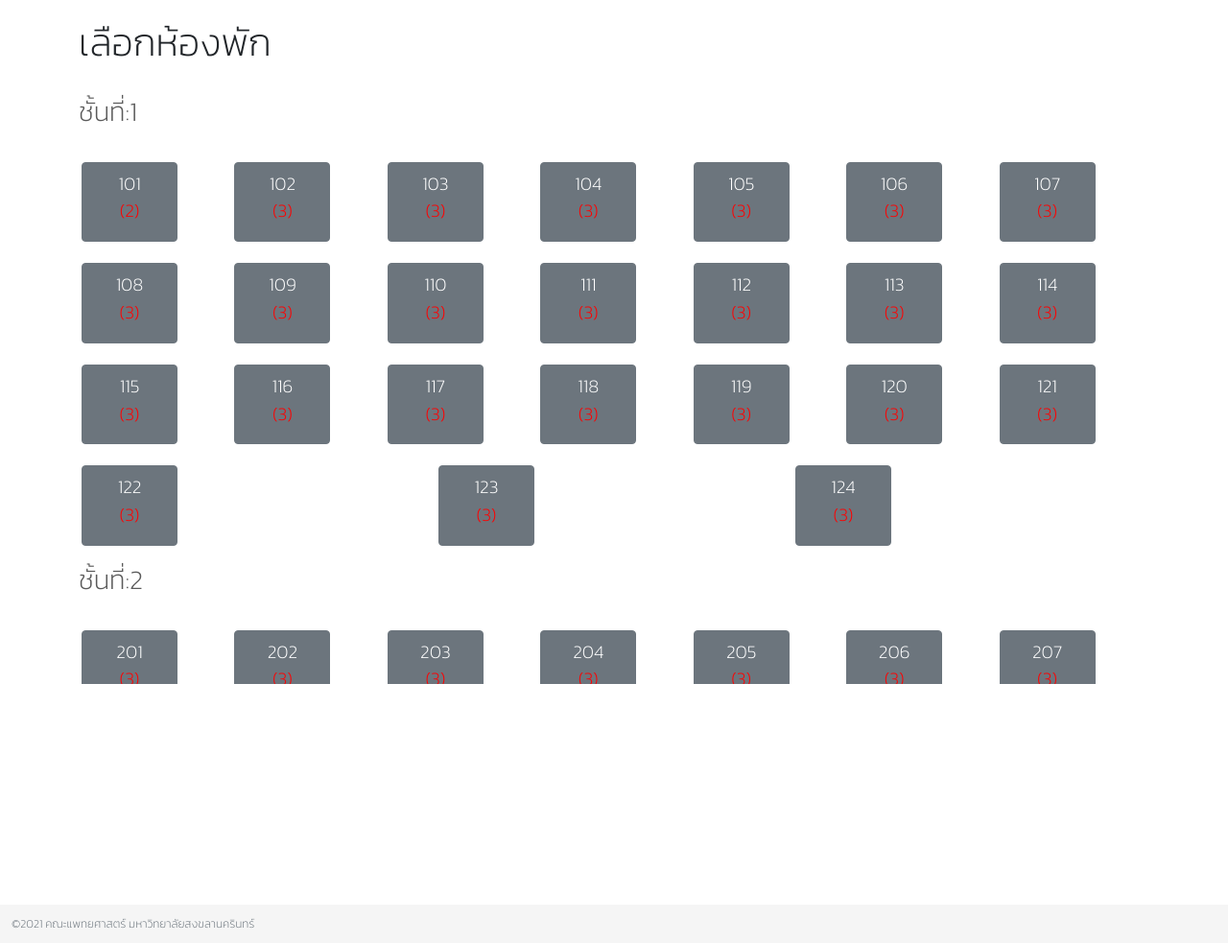
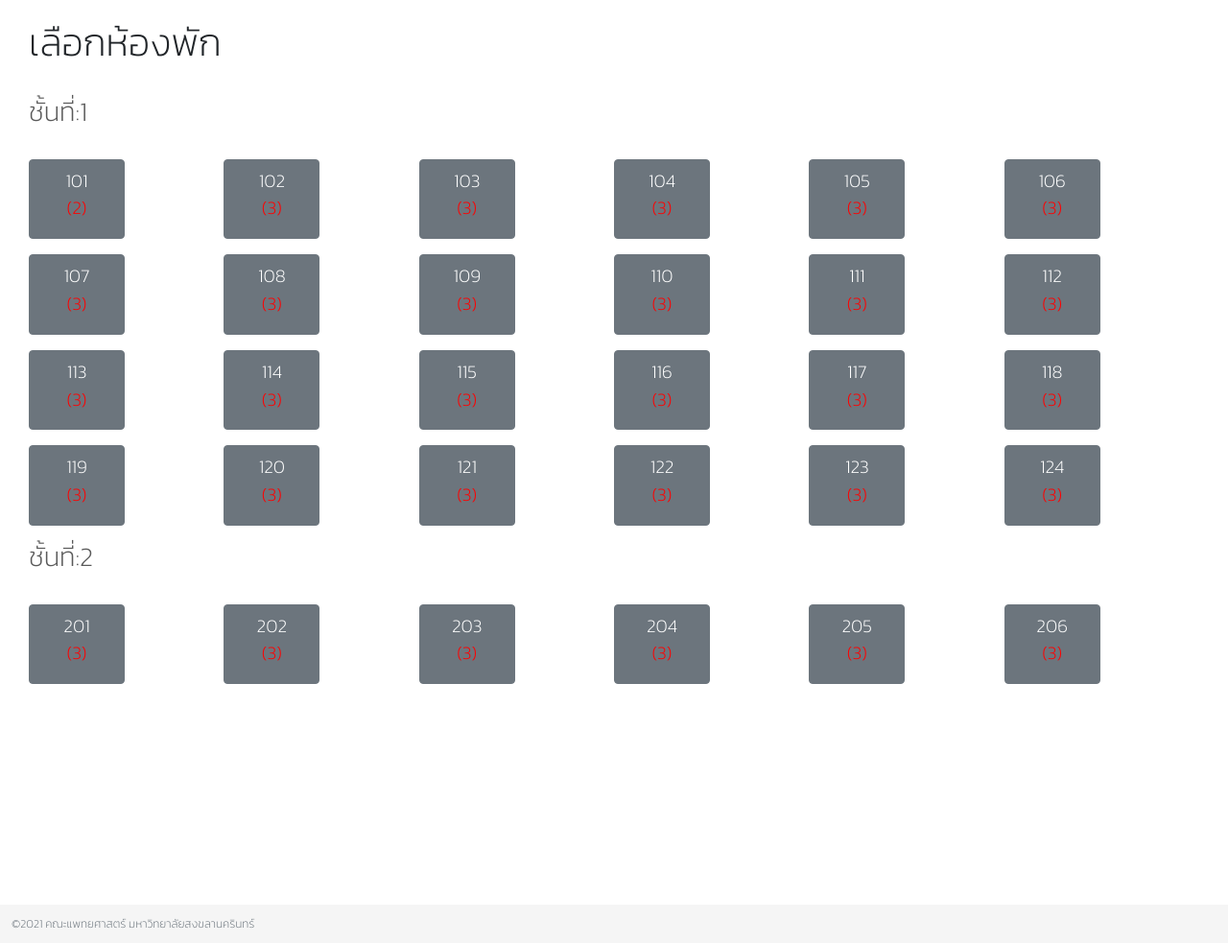
Before and after one commit to Krittin-Khanueng/DormitoryReservationSystem, a Django app: page /dorm/room/2/ in a window 1280 px wide. Shown: the part 66-1049 px from the top of the page at 96% size. Run offline with Django 3.2, Linux system fonts and the light colour scheme; data comes from the database, SQL or seed files in the repository; both versions use the stored data as it was after the commit.

Commit message:
update fix colum

```diff
--- a/dorm/templates/dorm/all-room.html
+++ b/dorm/templates/dorm/all-room.html
@@ -20,18 +20,17 @@
 {% endblock %}
 {% block content %}
 
-    <div class="container">
         <p class="text-dark  h1 py-2"> เลือกห้องพัก</p>
 
-        <div class="row" style="overflow-y: scroll; height: 60vh;">
+        <div class="row " style="overflow-y: scroll; height: 60vh;">
 
             {% for floor in floors %}
                 <h3 class="font-weight-bold my-3"> ชั้นที่:{{ floor.number }} </h3>
 
-                <div class="row justify-content-center ">
+                <div class="row row-cols-6 ">
                     {% for room in floor.floor.all %}
-                        <div class="col " style="margin: 3px">
-                            <a href="#" class="btn btn-secondary text-wrap btn-room mt-3" role="button">{{ room.room_id }}<p id="text-amount">({{ room.amount }})</p>
+                        <div class="col" >
+                            <a href="{% url 'booking' room.room_id %}" class="btn btn-secondary text-wrap btn-room mt-3" role="button">{{ room.room_id }}<p id="text-amount">({{ room.amount }})</p>
                         </a></div>
                     {% endfor %}
                 </div>
@@ -39,7 +38,6 @@
             {% endfor %}
 
 
-        </div>
 
 
 
```
Also changed, not shown: db.sqlite3.
